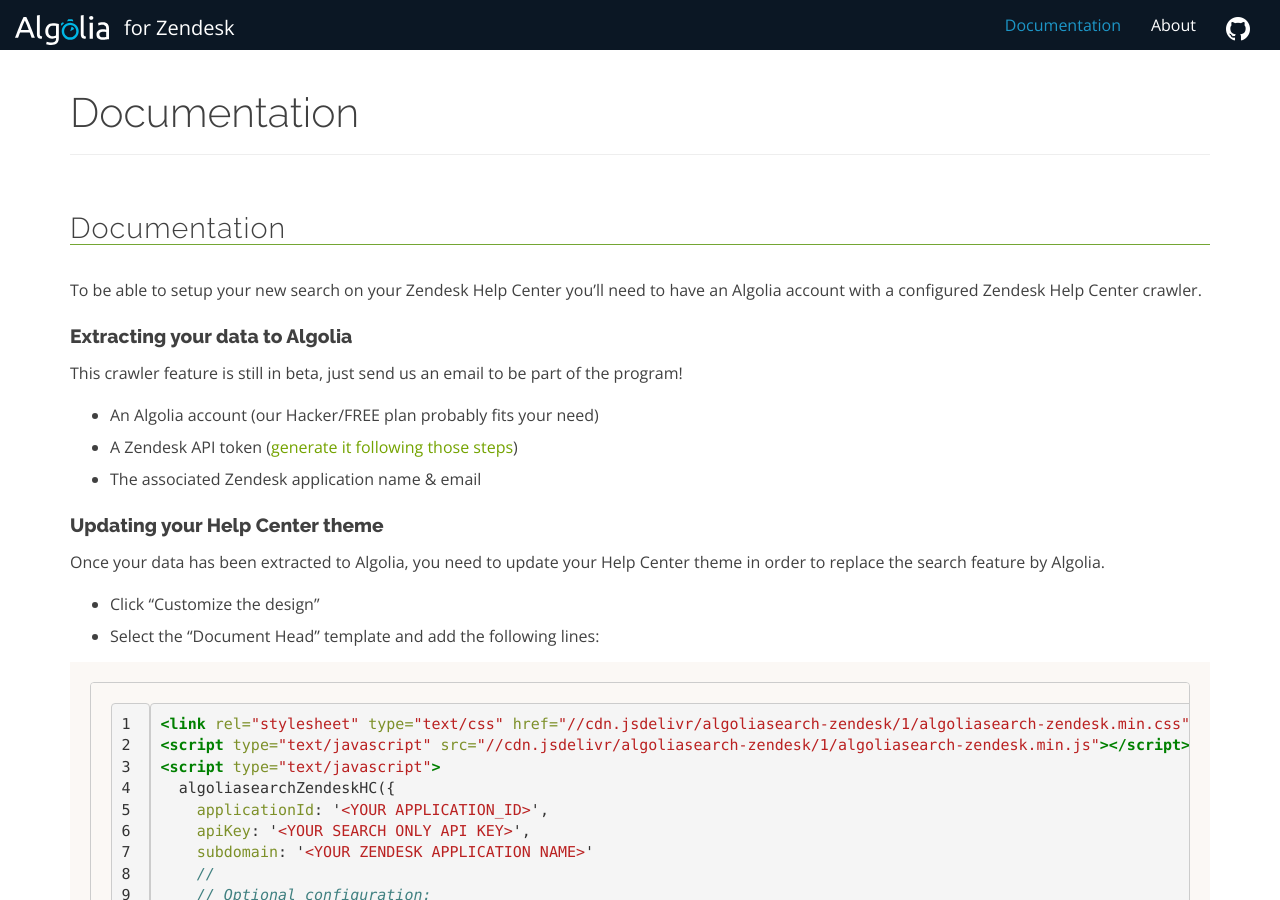
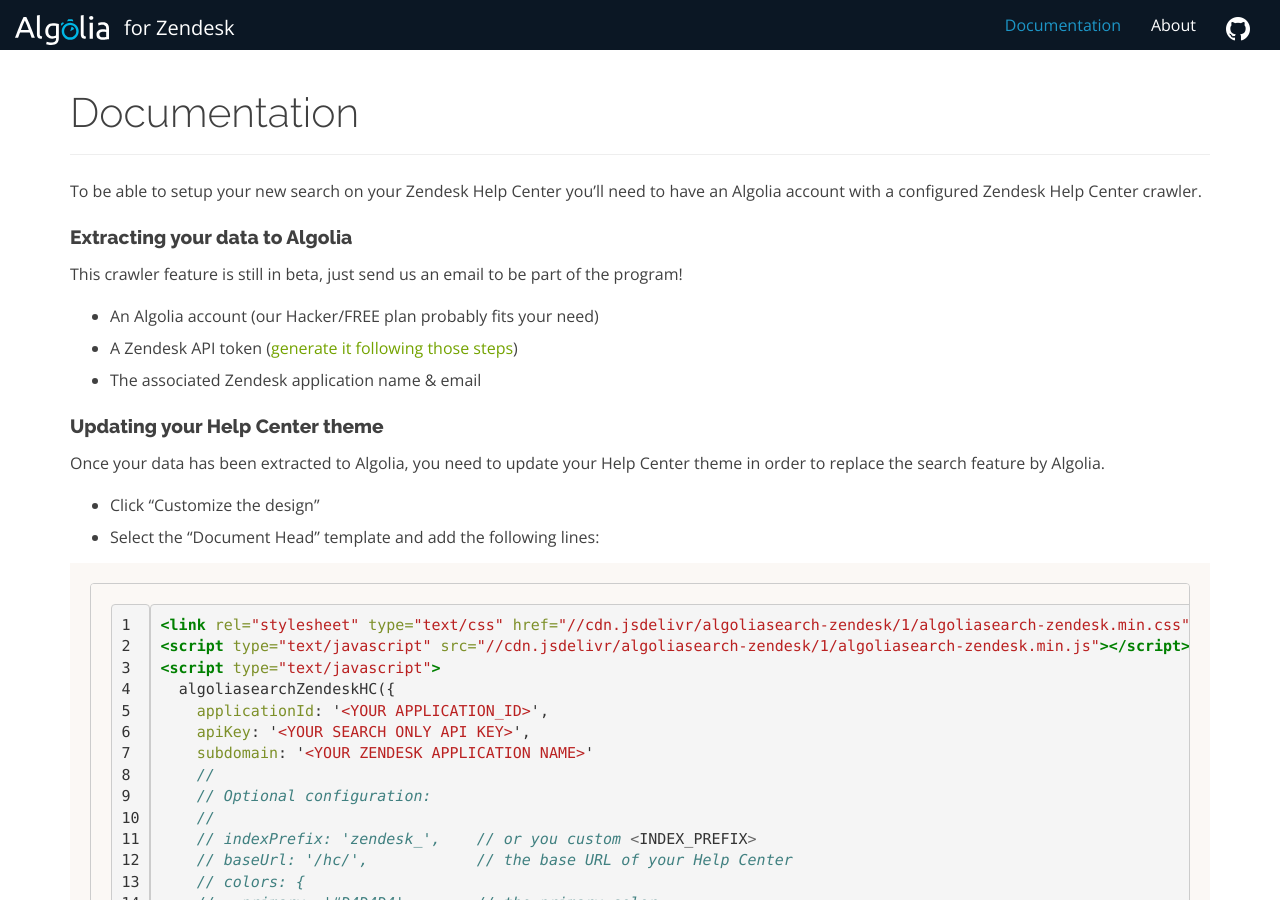
Before and after one commit to algolia/algoliasearch-zendesk, a Jekyll site: the page built from docs/documentation.md, in a window 1280 px wide and 900 px high. Built offline with Jekyll 4.4.1, drawn with Linux system fonts in a browser that asks for light colours; nearby versions of some CDN libraries; comment, search, counter and statistics services are not loaded.

Commit message:
docs(documentation.md): Remove the documentation title

```diff
--- a/Gruntfile.js
+++ b/Gruntfile.js
@@ -160,8 +160,8 @@
         for (var i = 0; i < arr.length; ++i) {
           var line = arr[i];
           if (keeping && line.match(/^##[^#]/)) break;
+          if (keeping) keep.push(line);
           if (!keeping && line.match(/^## Documentation$/)) keeping = true;
-          if (keeping) keep.push(line);
         }
         resolve(keep.join('\n'));
       });
--- a/docs/documentation.md
+++ b/docs/documentation.md
@@ -4,7 +4,6 @@
 permalink: /documentation/
 ---
 
-## Documentation
 
 To be able to setup your new search on your Zendesk Help Center you'll need to have an Algolia account with a configured Zendesk Help Center crawler.
 
```
